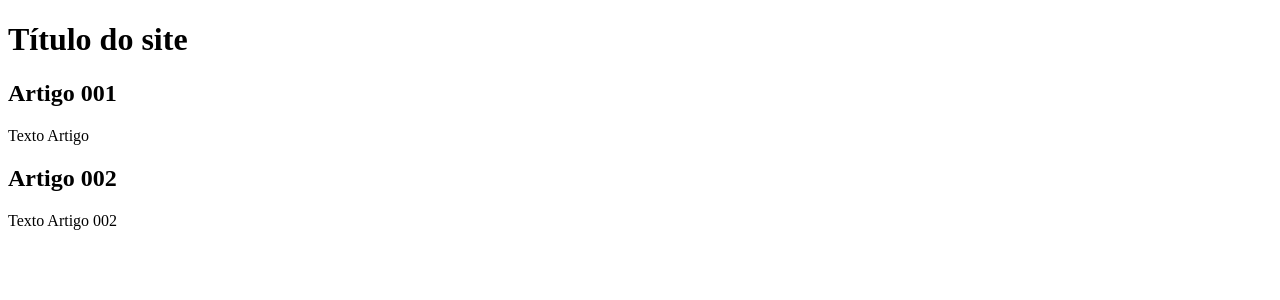
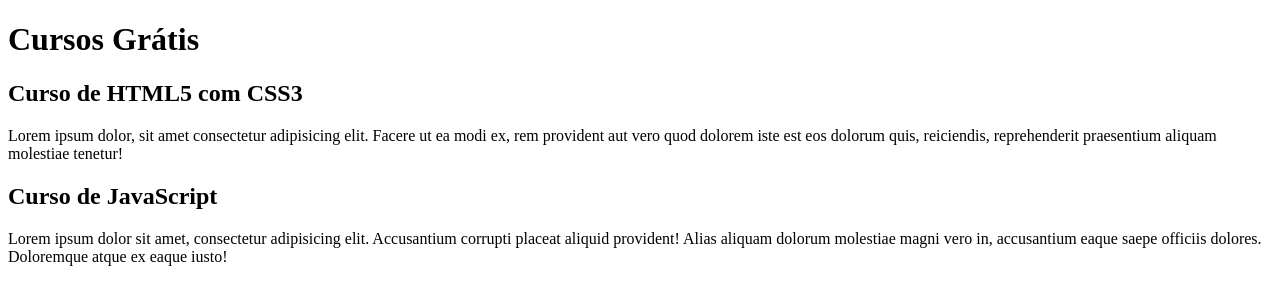
Before and after one commit to andersonlimasantos/Projeto-site, a plain HTML site: page index.html in a window 1280 px wide. Drawn offline with Linux system fonts and the light colour scheme.

Commit message:
comecei a escrever o conteúdo

```diff
--- a/index.html
+++ b/index.html
@@ -11,15 +11,15 @@
 <body>
     <main>
         <header>
-            <h1>Título do site</h1>
+            <h1>Cursos Grátis</h1>
         </header>
         <article>
-            <h2>Artigo 001</h2>
-            <p>Texto Artigo</p>
+            <h2>Curso de HTML5 com CSS3</h2>
+            <p>Lorem ipsum dolor, sit amet consectetur adipisicing elit. Facere ut ea modi ex, rem provident aut vero quod dolorem iste est eos dolorum quis, reiciendis, reprehenderit praesentium aliquam molestiae tenetur!</p>
         </article>
         <Article>
-            <h2>Artigo 002</h2>
-            <p>Texto Artigo 002</p>
+            <h2>Curso de JavaScript</h2>
+            <p>Lorem ipsum dolor sit amet, consectetur adipisicing elit. Accusantium corrupti placeat aliquid provident! Alias aliquam dolorum molestiae magni vero in, accusantium eaque saepe officiis dolores. Doloremque atque ex eaque iusto!</p>
         </Article>
     </main>
 </body>
```
